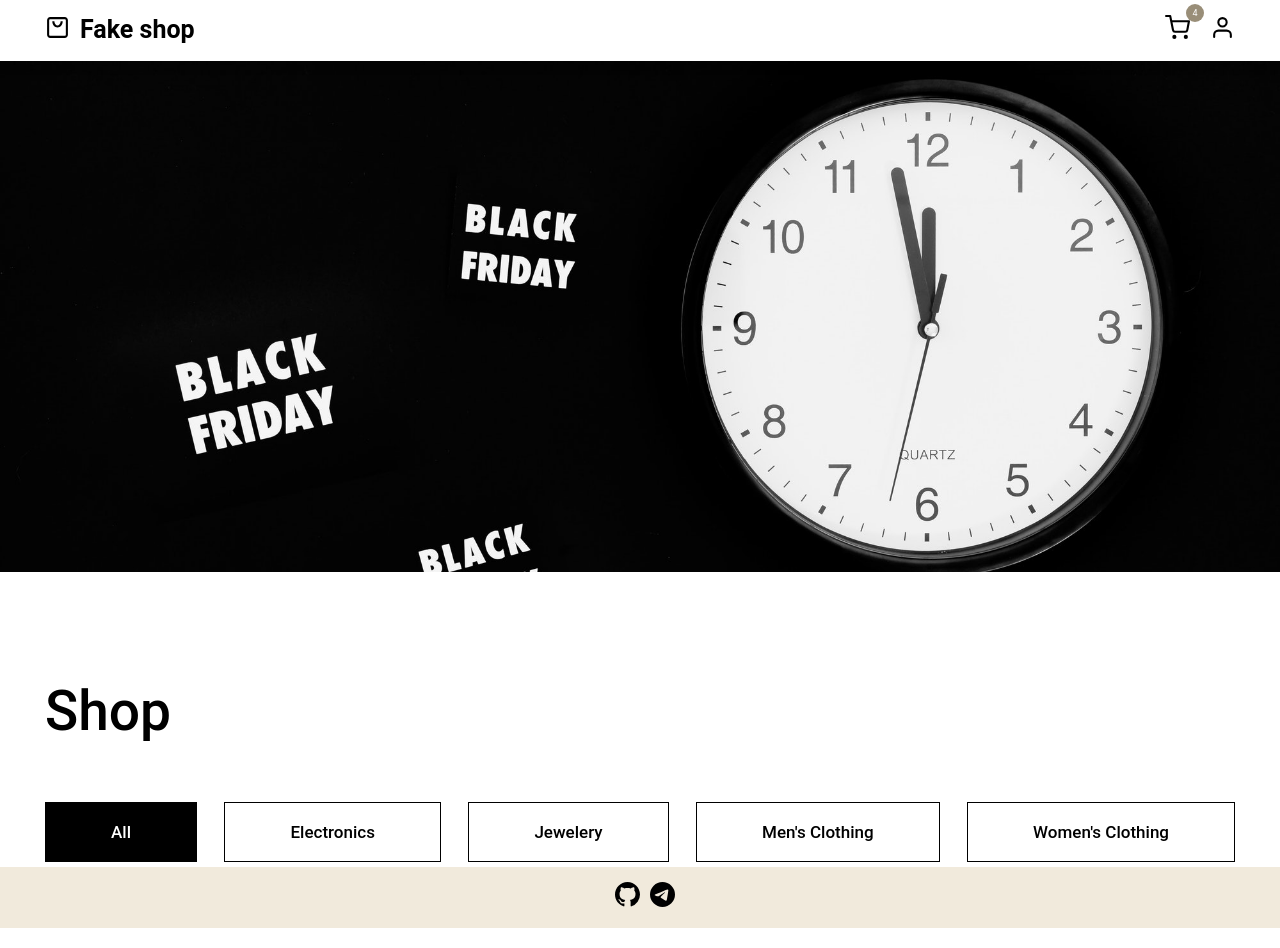
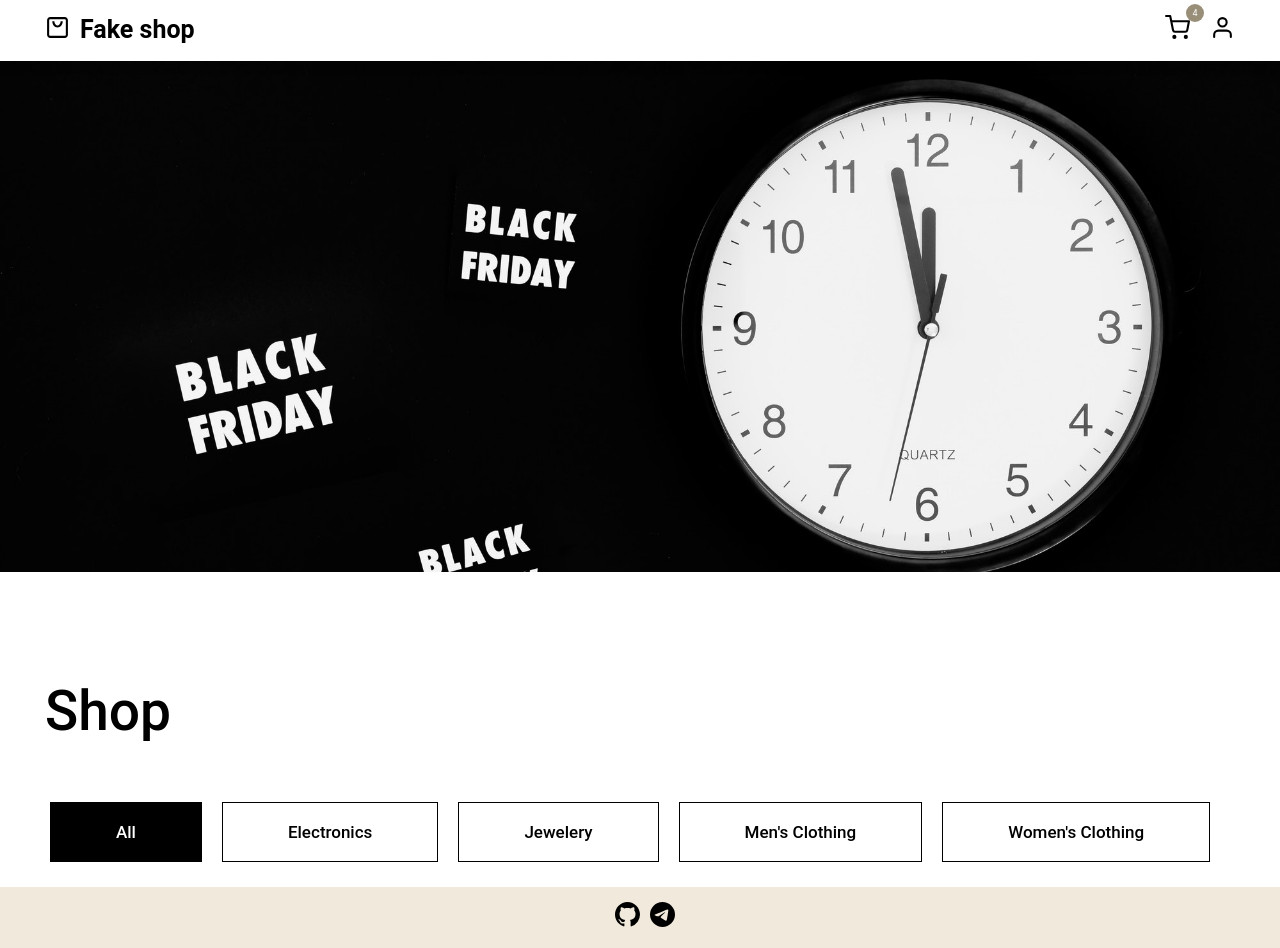
Before and after one commit to AlexLukoyanov/fake_shop_react_ts_rtk, a React (Create React App) app: page / in a window 1280 px wide. Built offline with nearby package versions, Linux system fonts and the light colour scheme.

Commit message:
styles: added adaptive styles for filters category component

```diff
--- a/src/pages/home-page/HomePage.tsx
+++ b/src/pages/home-page/HomePage.tsx
@@ -3,8 +3,6 @@ import FiltersCategory from "./filters-category/FiltersCategory";
 
 const HomePage = () => {
   const category = useAppSelector((state) => state.categoriesSlice);
-
-  console.log(category);
 
   return (
     <div className="page">
@@ -13,6 +11,7 @@ const HomePage = () => {
       </div>
       <div className="container">
         <h1>Shop</h1>
+
         <FiltersCategory />
       </div>
     </div>
--- a/src/pages/home-page/filters-category/FiltersCategory.module.scss
+++ b/src/pages/home-page/filters-category/FiltersCategory.module.scss
@@ -1,6 +1,7 @@
 .filter_category {
   display: flex;
-  flex-direction: row;
-  justify-content: space-between;
+  flex-flow: row wrap;
+  justify-content: start;
+  justify-content: center;
   width: 100%;
 }
--- a/src/pages/home-page/filters-category/category-tab/CategoryTab.module.scss
+++ b/src/pages/home-page/filters-category/category-tab/CategoryTab.module.scss
@@ -1,7 +1,9 @@
 .category_button {
-  padding: 19px 65px;
+  margin-right: 10px;
+  margin-bottom: 10px;
+  padding: 10px 40px;
   font-weight: 500;
-  font-size: 17px;
+  font-size: 15px;
   background: #fff;
   border: 1px solid #000;
   cursor: pointer;
@@ -11,14 +13,32 @@
     color: #fff;
     background: #000;
   }
+
+  @media (min-width: 992px) {
+    margin-right: 20px;
+    margin-bottom: 20px;
+    padding: 19px 65px;
+    font-weight: 500;
+    font-size: 17px;
+  }
 }
 
 .active_category {
-  padding: 19px 65px;
+  margin-right: 10px;
+  margin-bottom: 10px;
+  padding: 10px 40px;
   color: #fff;
   font-weight: 500;
-  font-size: 17px;
+  font-size: 15px;
   background: #000;
   border: 1px solid #000;
   cursor: pointer;
+
+  @media (min-width: 992px) {
+    margin-right: 20px;
+    margin-bottom: 20px;
+    padding: 19px 65px;
+    font-weight: 500;
+    font-size: 17px;
+  }
 }
```
